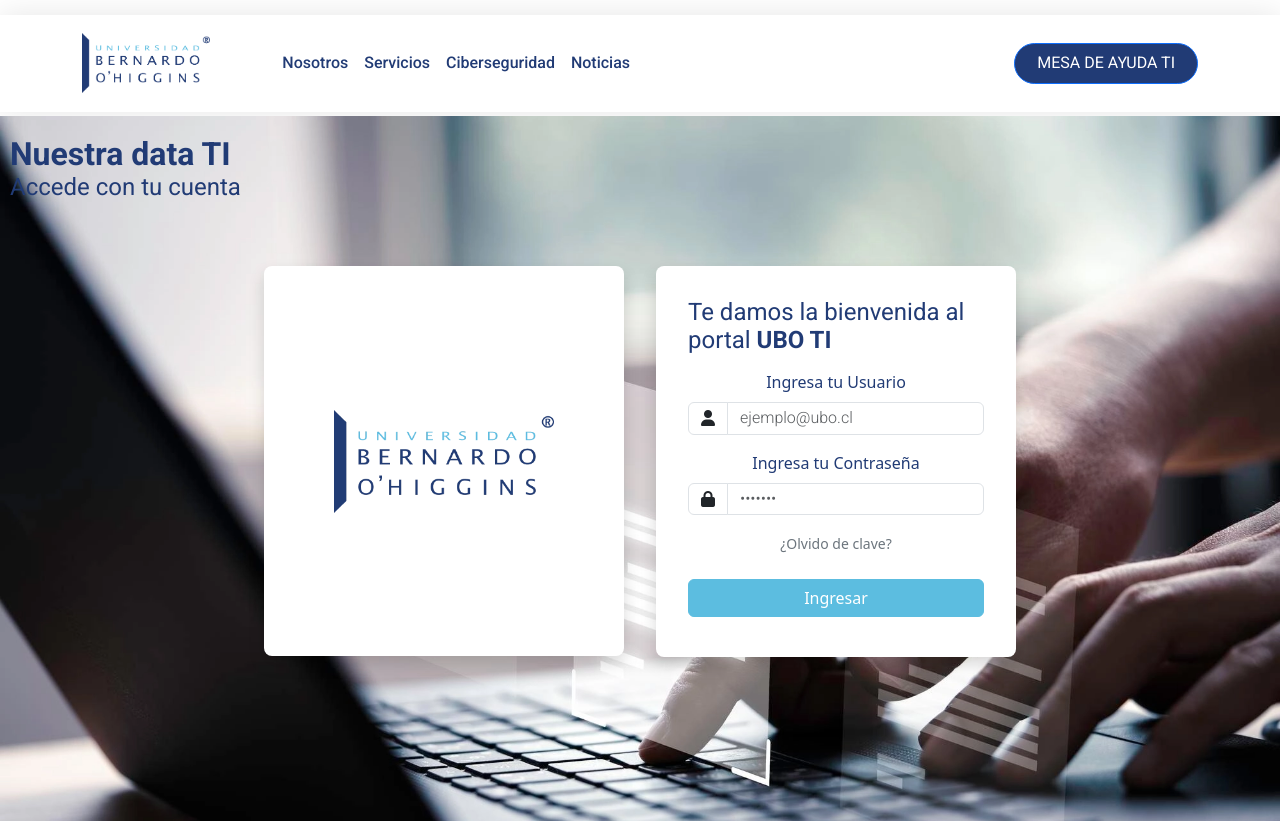
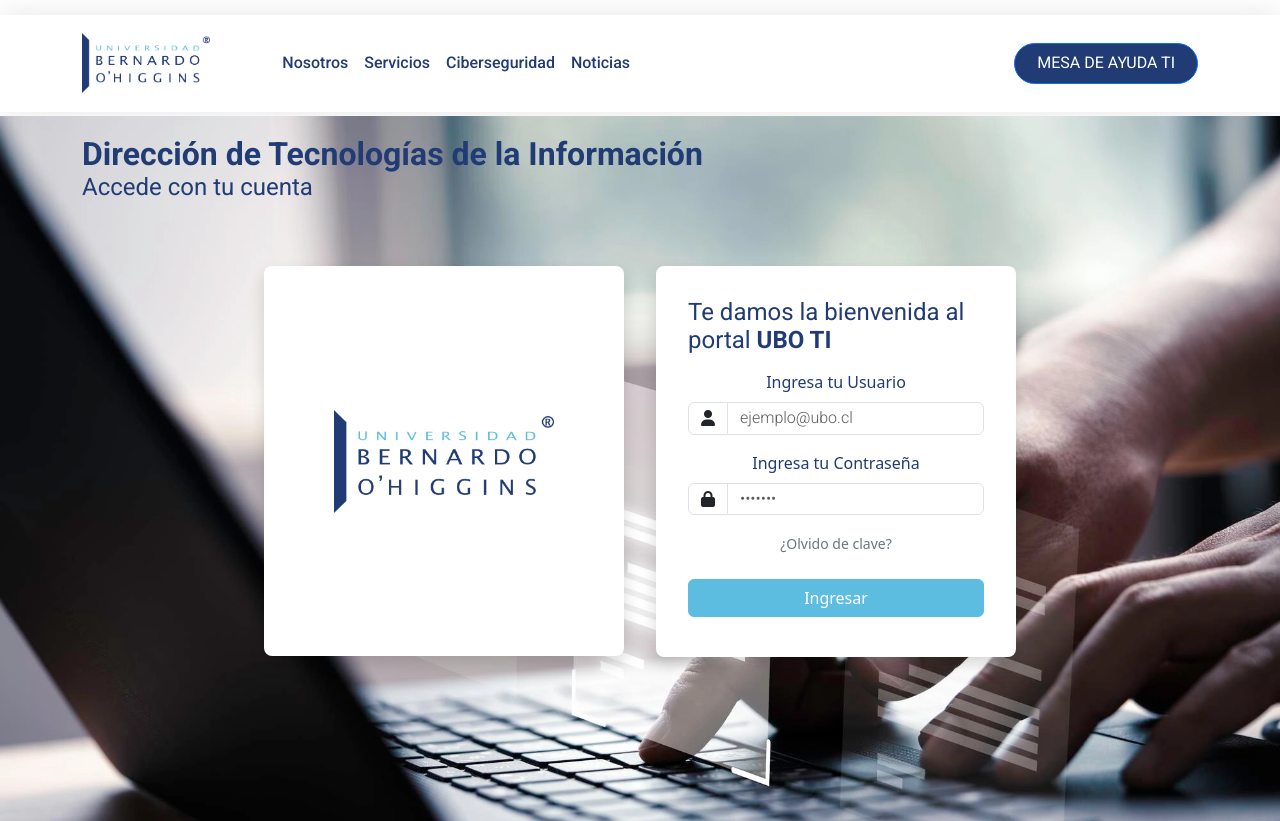
Before and after one commit to vandalit/ubo-tiapp-1.8, a Vue app: page /login in a window 1280 px wide. Shown: the top 821 px of the page. Built offline with nearby package versions, Linux system fonts and the light colour scheme.

Commit message:
logi alineasion

```diff
--- a/src/views/LoginView.vue
+++ b/src/views/LoginView.vue
@@ -7,8 +7,8 @@
     <div class="background"></div>
 
   <!-- Encabezado -->
-  <div class="about-header">
-    <h2>Nuestra data TI</h2>
+  <div class="about-header container">
+    <h2>Dirección de Tecnologías de la Información</h2>
     <p>Accede con tu cuenta</p>
   </div>
 
@@ -133,16 +133,23 @@
   z-index: 1;
 }
 
-/* Encabezado */
-.about-header {
+/* Encabezado - Override estilos globales */
+.login-container .about-header {
   text-align: left;
-  padding: 20px 10px;
   position: relative;
   z-index: 2;
   margin-bottom: -10rem;
 }
+
+.about-header h2 {
+  color: $primary-color;
+}
+
+.about-header p {
+  color: $primary-color;
+}
 @media (max-width: 992px) {
-  .about-header {
+  .login-container .about-header {
     text-align: center;
     margin-bottom: -6rem;
   }
```
